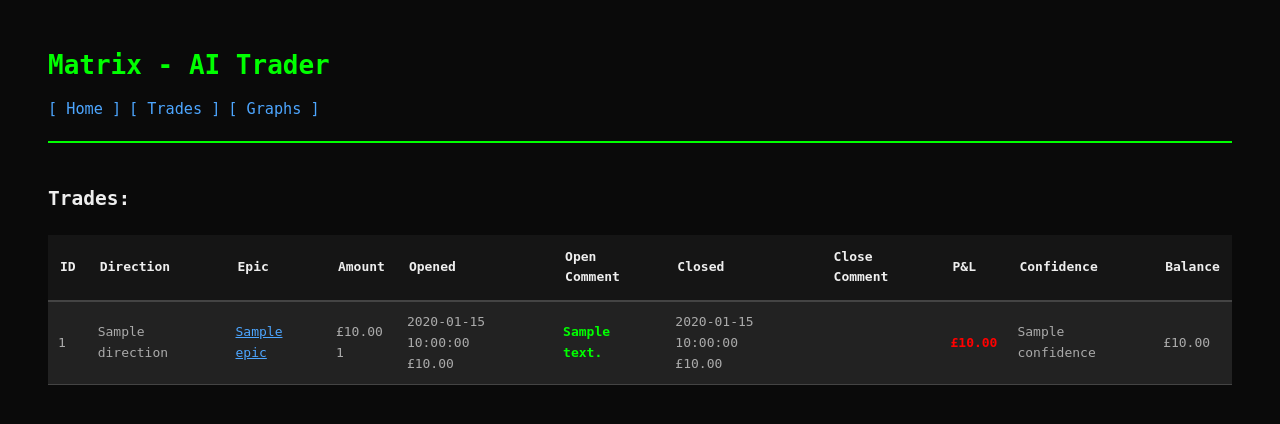
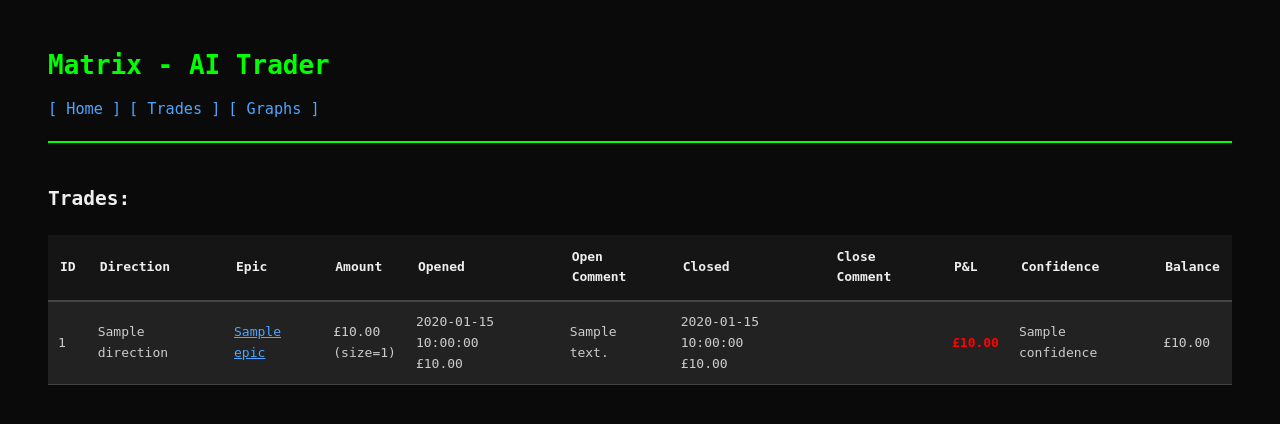
Before and after one commit to antonioalonzi/aitrade, a Python web app: template src/ai_web/templates/trades.html in a window 1280 px wide. Shown: the top 424 px of the page. Run offline with Jinja, Linux system fonts and the light colour scheme; the template is opened without the code that fills it: most values are stand-ins (such as "Sample title", 1, 10 or a date in 2020).

Commit message:
few ui tweaks

```diff
--- a/src/ai_trader/trading_engine/openai_engine.py
+++ b/src/ai_trader/trading_engine/openai_engine.py
@@ -72,7 +72,7 @@ class OpenAIEngine:
                         "content": (
                             f"Analyze the following market data for {epic} and determine what type of trade would be best to enter.\n"
                             "Return a confidence for the trade from 1 to 100.\n"
-                            "Keep reasoning really short.\n"
+                            "Keep reasoning quote short.\n"
                             "Use direction BUY if predicting that the market is going up and direction SELL if predicting the market is going down.\n"
                             "Market Data is provided as a JSON payload where `ticks` contains multi-timeframe OHLC candles formatted as a 2D array:\n"
                             " - (timestamp, timeframe (e.g. '1m', '5m', '1h', '1D'), open, high, low, close.\n\n"
@@ -87,6 +87,7 @@ class OpenAIEngine:
                             f"Analyze the following market data for {epic} and determine if this position should be closed.\n"
                             "Note it's a day trading, so position should rarely be kept overnight and never during weekends.\n"
                             "Try to not make too many trades in a day to minimise costs, so don't close extremely early if not necessary.\n"
+                            "Keep reasoning quote short.\n"
                             f"{json.dumps(open_position)}\n"
                             "Market Data is provided as a JSON payload where `ticks` contains multi-timeframe OHLC candles:\n"
                         )
--- a/src/ai_web/static/css/style.css
+++ b/src/ai_web/static/css/style.css
@@ -1,6 +1,6 @@
 body {
     background: #0a0a0a;
-    color: #00ff00;
+    color: #cccccc;
     font-family: monospace;
     padding: 20px 40px 20px 40px;
     line-height: 1.6;
@@ -8,6 +8,7 @@ body {
 
 h1 {
     margin-bottom: 10px;
+    color: #00ff00;
 }
 
 .matrix-menu {
@@ -42,17 +43,6 @@ h2 {
 }
 
 
-p {
-    color: #888888;
-    margin-bottom: 30px;
-}
-
-span {
-    color: #00ff00;
-    font-weight: bold;
-}
-
-
 ul {
     list-style-type: square;
     padding-left: 20px;
@@ -84,7 +74,6 @@ th {
 
 td {
     background: #222222;
-    color: #aaaaaa;
     padding: 10px;
     border-bottom: 1px solid #444444;
 }
--- a/src/ai_web/templates/components/trades_table.html
+++ b/src/ai_web/templates/components/trades_table.html
@@ -21,7 +21,7 @@
                     <td>{{ trade.id }}</td>
                     <td>{{ trade.direction }}</td>
                     <td><a href="{{ context_path }}/graph?epic={{ trade.epic }}&freq=1h">{{ trade.epic }}</a></td>
-                    <td>{{ "£{:,.2f}".format(trade.amount) }} <br/> {{ trade.size }}</td>
+                    <td>{{ "£{:,.2f}".format(trade.amount) }} <br/> (size={{ trade.size }})</td>
 
                     <td>{{ trade.opened_at[:19].replace('T', ' ') }} <br/> {{ "£{:,.2f}".format(trade.open_price) }}</td>
                     <td style="max-width: 200px;">
```
